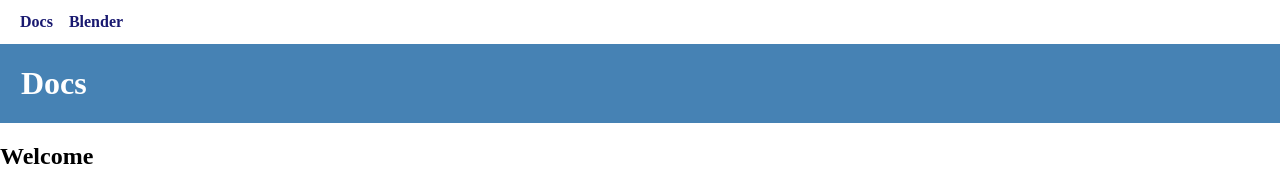
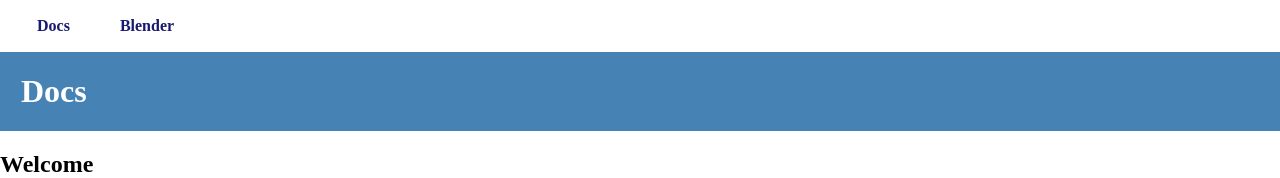
Before and after one commit to jdoiwork/docs, a plain HTML site: page docs/index.html in a window 1280 px wide. Shown: the top 178 px of the page. Drawn offline with Linux system fonts and the light colour scheme.

Commit message:
ナビバーのリンクのスタイルを変更

```diff
--- a/docs/css/default.css
+++ b/docs/css/default.css
@@ -1 +1 @@
-#all{display:flex;flex-direction:column;min-height:100vh}main{margin-bottom:auto}main h1{color:white;background-color:steelblue;margin:0;padding:21px}footer{color:whitesmoke;background-color:lightslategrey;padding:34px;text-align:right}footer a{color:white;font-weight:bold;text-decoration:none}body{margin:0;padding:0}header nav ul{display:flex;list-style-type:none;padding-inline-start:12px;padding-inline-end:12px;margin-block-start:0px;margin-block-end:0px;margin:0;align-items:stretch}header nav ul li{padding:0}header nav ul li a{text-decoration:none;color:midnightblue;font-weight:bold;display:inline-block;vertical-align:middle;padding:13px 8px}header nav ul li:hover{background-color:lightsteelblue}
+#all{display:flex;flex-direction:column;min-height:100vh}main{margin-bottom:auto}main h1{color:white;background-color:steelblue;margin:0;padding:21px}footer{color:whitesmoke;background-color:lightslategrey;padding:34px;text-align:right}footer a{color:white;font-weight:bold;text-decoration:none}body{margin:0;padding:0}header nav ul{display:flex;list-style-type:none;padding-inline-start:12px;padding-inline-end:12px;margin-block-start:0px;margin-block-end:0px;margin:0;align-items:stretch}header nav ul li{padding:0;border-radius:24px;margin:4px}header nav ul li a{text-decoration:none;color:midnightblue;font-weight:bold;display:inline-block;vertical-align:middle;padding:13px 21px}header nav ul li:hover{background-color:lightsteelblue}
--- a/src/css/default.css
+++ b/src/css/default.css
@@ -8,6 +8,7 @@ main {
     /* align-self: stretch; */
     /* height: 100vh; */
     margin-bottom: auto;
+    /* flex-basis: max-content; */
 }
 
 main h1 {
@@ -54,6 +55,9 @@ header nav ul li {
     padding: 0;
     /* background-color: pink; */
     /* height: 120px; */
+    border-radius: 24px;
+    margin: 4px;
+
 }
 
 header nav ul li a {
@@ -63,7 +67,7 @@ header nav ul li a {
 
     display: inline-block;
     vertical-align: middle;
-    padding: 13px 8px;
+    padding: 13px 21px;
 ;
 
     /* padding-left: 12px;
```
